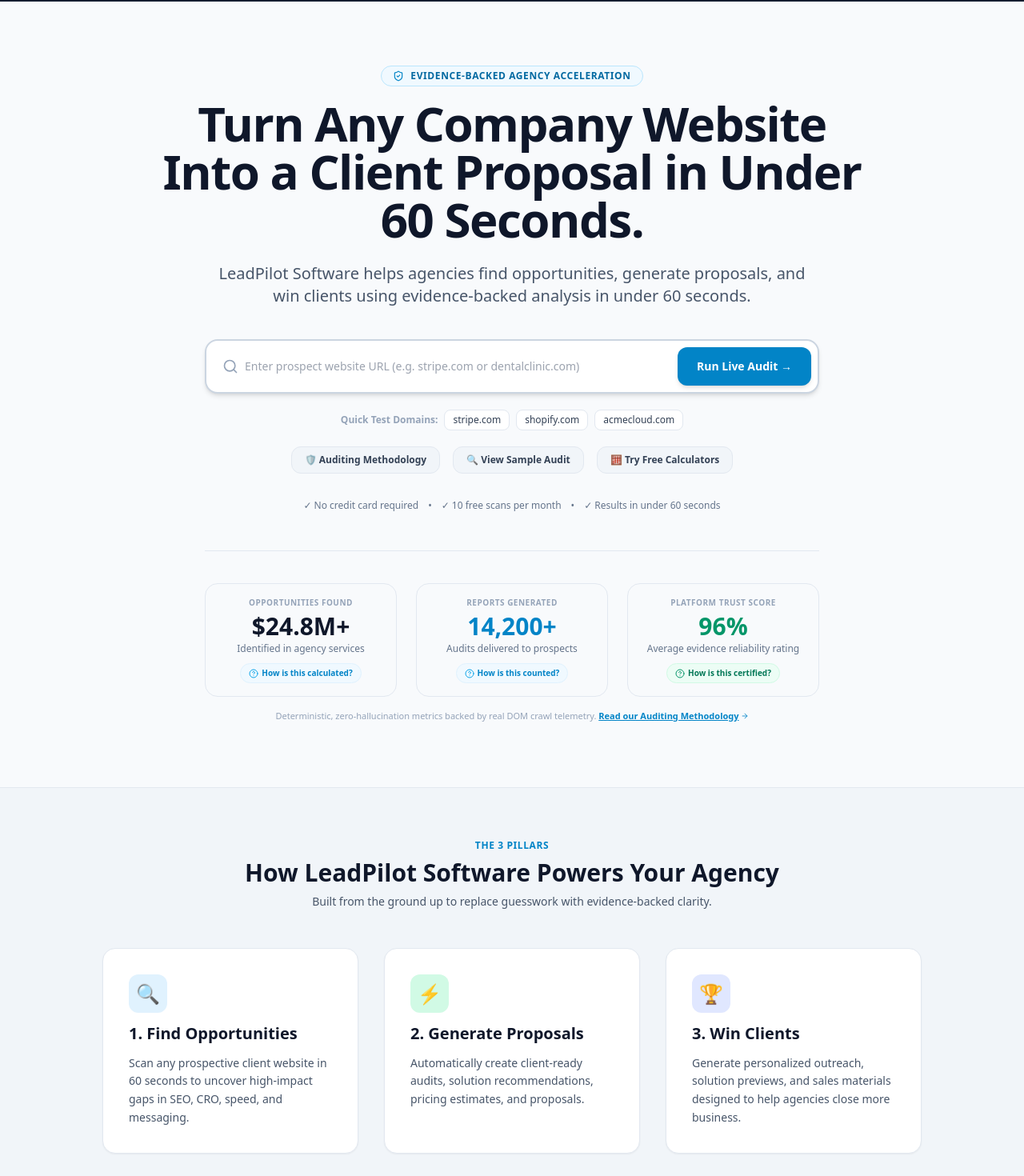
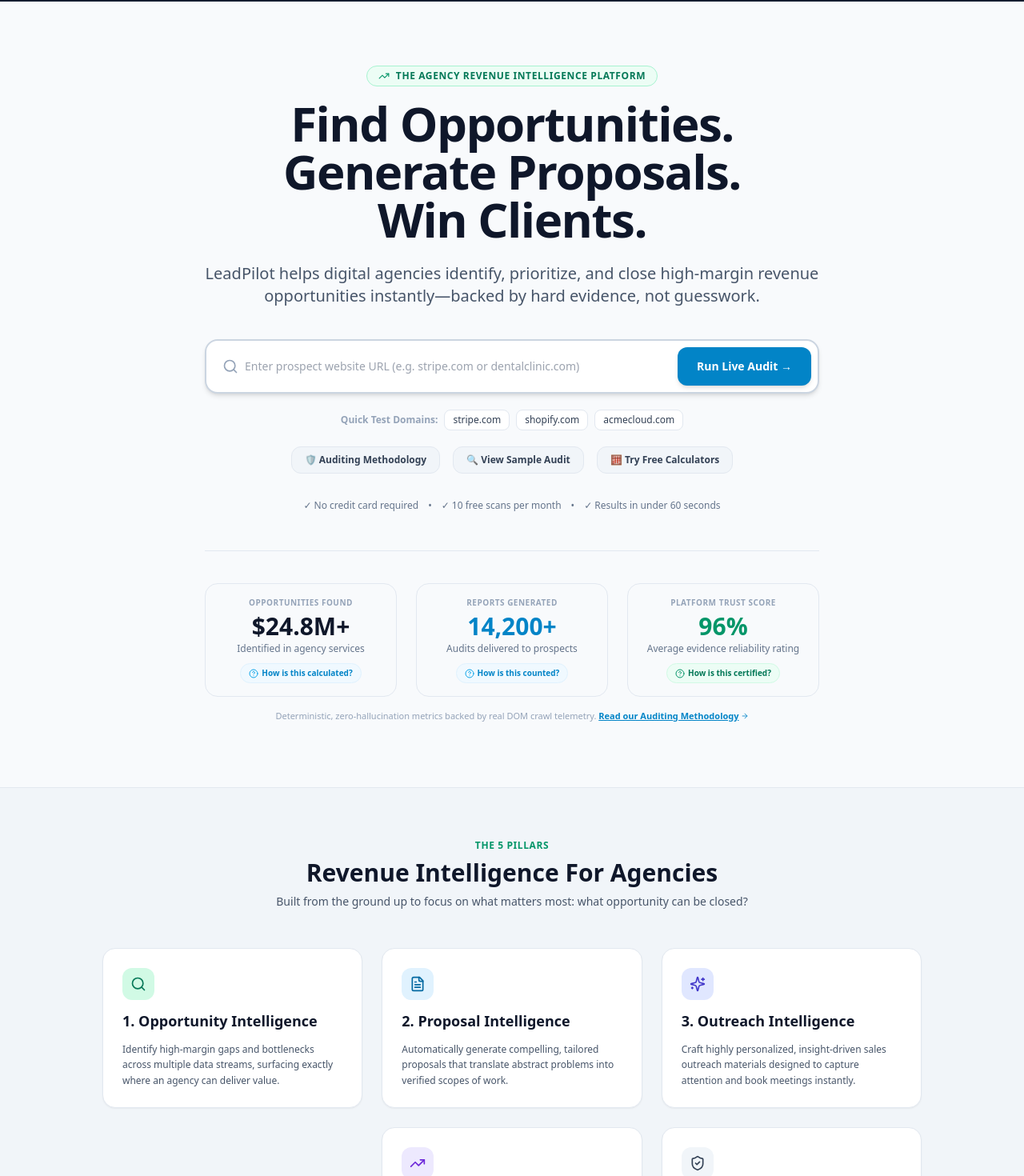
Before and after one commit to Miladmet/leadpilot-app, a Next.js app: page / in a window 1280 px wide. Shown: the part 100-1570 px from the top of the page at 80% size. Built offline with nearby package versions, Linux system fonts and the light colour scheme.

Commit message:
marketing: pivot to Agency Revenue Intelligence Platform

```diff
--- a/app/layout.tsx
+++ b/app/layout.tsx
@@ -5,15 +5,15 @@
 export const metadata: Metadata = {
   metadataBase: new URL('https://www.leadpilotsoftware.com'),
   title: {
-    default: 'LeadPilot Software | Turn Any Website Into a Client Proposal',
+    default: 'LeadPilot | Agency Revenue Intelligence Platform',
     template: '%s | LeadPilot Software'
   },
   description:
-    'LeadPilot Software helps agencies find opportunities, generate proposals, and win clients using evidence-backed analysis in under 60 seconds.',
+    'LeadPilot is the Agency Revenue Intelligence Platform. Identify, prioritize, and close high-margin revenue opportunities instantly using verified evidence.',
   keywords: [
     'LeadPilot Software',
-    'agency prospecting software',
-    'website audit tool',
+    'agency revenue intelligence',
+    'opportunity intelligence',
     'proposal generator',
     'competitor gap analysis',
     'client acquisition software',
--- a/app/page.tsx
+++ b/app/page.tsx
@@ -223,15 +223,15 @@
 
         {/* Hero Section */}
         <section className="py-12 sm:py-20 px-4 sm:px-6 max-w-5xl mx-auto text-center">
-          <div className="inline-flex items-center gap-2 bg-sky-50 border border-sky-200 text-sky-700 text-xs font-bold px-3.5 py-1 rounded-full uppercase tracking-wider mb-4">
-            <ShieldCheck className="h-3.5 w-3.5 text-sky-600" />
-            <span>Evidence-Backed Agency Acceleration</span>
+          <div className="inline-flex items-center gap-2 bg-emerald-50 border border-emerald-200 text-emerald-700 text-xs font-bold px-3.5 py-1 rounded-full uppercase tracking-wider mb-4">
+            <TrendingUp className="h-3.5 w-3.5 text-emerald-600" />
+            <span>The Agency Revenue Intelligence Platform</span>
           </div>
           <h1 className="text-3xl sm:text-5xl md:text-6xl font-black text-slate-900 leading-tight tracking-tight max-w-4xl mx-auto">
-            Turn Any Company Website Into a Client Proposal in Under 60 Seconds.
+            Find Opportunities.<br className="hidden sm:block" /> Generate Proposals.<br className="hidden sm:block" /> Win Clients.
           </h1>
           <p className="mt-4 sm:mt-6 text-sm sm:text-xl text-slate-600 max-w-3xl mx-auto font-medium leading-relaxed">
-            LeadPilot Software helps agencies find opportunities, generate proposals, and win clients using evidence-backed analysis in under 60 seconds.
+            LeadPilot helps digital agencies identify, prioritize, and close high-margin revenue opportunities instantly—backed by hard evidence, not guesswork.
           </p>
 
           {/* Interactive Live Sample Scanner */}
@@ -679,45 +679,65 @@
           )}
         </section>
 
-        {/* 3 Core Value Pillars */}
+        {/* 5 Core Revenue Pillars */}
         <section className="py-16 bg-slate-100 border-t border-slate-200 px-6">
           <div className="max-w-5xl mx-auto space-y-12">
             <div className="text-center space-y-2 max-w-2xl mx-auto">
-              <span className="text-xs font-bold text-sky-600 uppercase tracking-wider block">The 3 Pillars</span>
-              <h2 className="text-3xl font-black text-slate-900">How LeadPilot Software Powers Your Agency</h2>
+              <span className="text-xs font-bold text-emerald-600 uppercase tracking-wider block">The 5 Pillars</span>
+              <h2 className="text-3xl font-black text-slate-900">Revenue Intelligence For Agencies</h2>
               <p className="text-slate-600 text-sm">
-                Built from the ground up to replace guesswork with evidence-backed clarity.
+                Built from the ground up to focus on what matters most: what opportunity can be closed?
               </p>
             </div>
 
-            <div className="grid md:grid-cols-3 gap-8">
-              <div className="bg-white p-8 rounded-2xl border border-slate-200 shadow-sm space-y-3">
-                <div className="w-12 h-12 rounded-xl bg-sky-100 text-sky-700 flex items-center justify-center text-2xl font-bold">
-                  🔍
+            <div className="grid md:grid-cols-3 gap-6">
+              <div className="bg-white p-6 rounded-2xl border border-slate-200 shadow-sm space-y-3">
+                <div className="w-10 h-10 rounded-xl bg-emerald-100 text-emerald-700 flex items-center justify-center font-bold">
+                  <Search className="w-5 h-5" />
                 </div>
-                <h3 className="text-xl font-black text-slate-900">1. Find Opportunities</h3>
-                <p className="text-slate-600 text-sm leading-relaxed">
-                  Scan any prospective client website in 60 seconds to uncover high-impact gaps in SEO, CRO, speed, and messaging.
+                <h3 className="text-lg font-black text-slate-900">1. Opportunity Intelligence</h3>
+                <p className="text-slate-600 text-xs leading-relaxed">
+                  Identify high-margin gaps and bottlenecks across multiple data streams, surfacing exactly where an agency can deliver value.
                 </p>
               </div>
 
-              <div className="bg-white p-8 rounded-2xl border border-slate-200 shadow-sm space-y-3">
-                <div className="w-12 h-12 rounded-xl bg-emerald-100 text-emerald-700 flex items-center justify-center text-2xl font-bold">
-                  ⚡
+              <div className="bg-white p-6 rounded-2xl border border-slate-200 shadow-sm space-y-3">
+                <div className="w-10 h-10 rounded-xl bg-sky-100 text-sky-700 flex items-center justify-center font-bold">
+                  <FileText className="w-5 h-5" />
                 </div>
-                <h3 className="text-xl font-black text-slate-900">2. Generate Proposals</h3>
-                <p className="text-slate-600 text-sm leading-relaxed">
-                  Automatically create client-ready audits, solution recommendations, pricing estimates, and proposals.
+                <h3 className="text-lg font-black text-slate-900">2. Proposal Intelligence</h3>
+                <p className="text-slate-600 text-xs leading-relaxed">
+                  Automatically generate compelling, tailored proposals that translate abstract problems into verified scopes of work.
                 </p>
               </div>
 
-              <div className="bg-white p-8 rounded-2xl border border-slate-200 shadow-sm space-y-3">
-                <div className="w-12 h-12 rounded-xl bg-indigo-100 text-indigo-700 flex items-center justify-center text-2xl font-bold">
-                  🏆
+              <div className="bg-white p-6 rounded-2xl border border-slate-200 shadow-sm space-y-3">
+                <div className="w-10 h-10 rounded-xl bg-indigo-100 text-indigo-700 flex items-center justify-center font-bold">
+                  <Sparkles className="w-5 h-5" />
                 </div>
-                <h3 className="text-xl font-black text-slate-900">3. Win Clients</h3>
-                <p className="text-slate-600 text-sm leading-relaxed">
-                  Generate personalized outreach, solution previews, and sales materials designed to help agencies close more business.
+                <h3 className="text-lg font-black text-slate-900">3. Outreach Intelligence</h3>
+                <p className="text-slate-600 text-xs leading-relaxed">
+                  Craft highly personalized, insight-driven sales outreach materials designed to capture attention and book meetings instantly.
+                </p>
+              </div>
+
+              <div className="bg-white p-6 rounded-2xl border border-slate-200 shadow-sm space-y-3 md:col-start-2">
+                <div className="w-10 h-10 rounded-xl bg-violet-100 text-violet-700 flex items-center justify-center font-bold">
+                  <TrendingUp className="w-5 h-5" />
+                </div>
+                <h3 className="text-lg font-black text-slate-900">4. Revenue Intelligence</h3>
+                <p className="text-slate-600 text-xs leading-relaxed">
+                  Calculate and quantify the estimated financial upside, ROI, and closing probability of every prospective opportunity.
+                </p>
+              </div>
+
+              <div className="bg-white p-6 rounded-2xl border border-slate-200 shadow-sm space-y-3">
+                <div className="w-10 h-10 rounded-xl bg-slate-100 text-slate-700 flex items-center justify-center font-bold">
+                  <ShieldCheck className="w-5 h-5" />
+                </div>
+                <h3 className="text-lg font-black text-slate-900">5. Trust & Evidence</h3>
+                <p className="text-slate-600 text-xs leading-relaxed">
+                  Back every assertion with verifiable proof, utilizing the LeadPilot Trust Engine to guarantee transparency.
                 </p>
               </div>
             </div>
```
